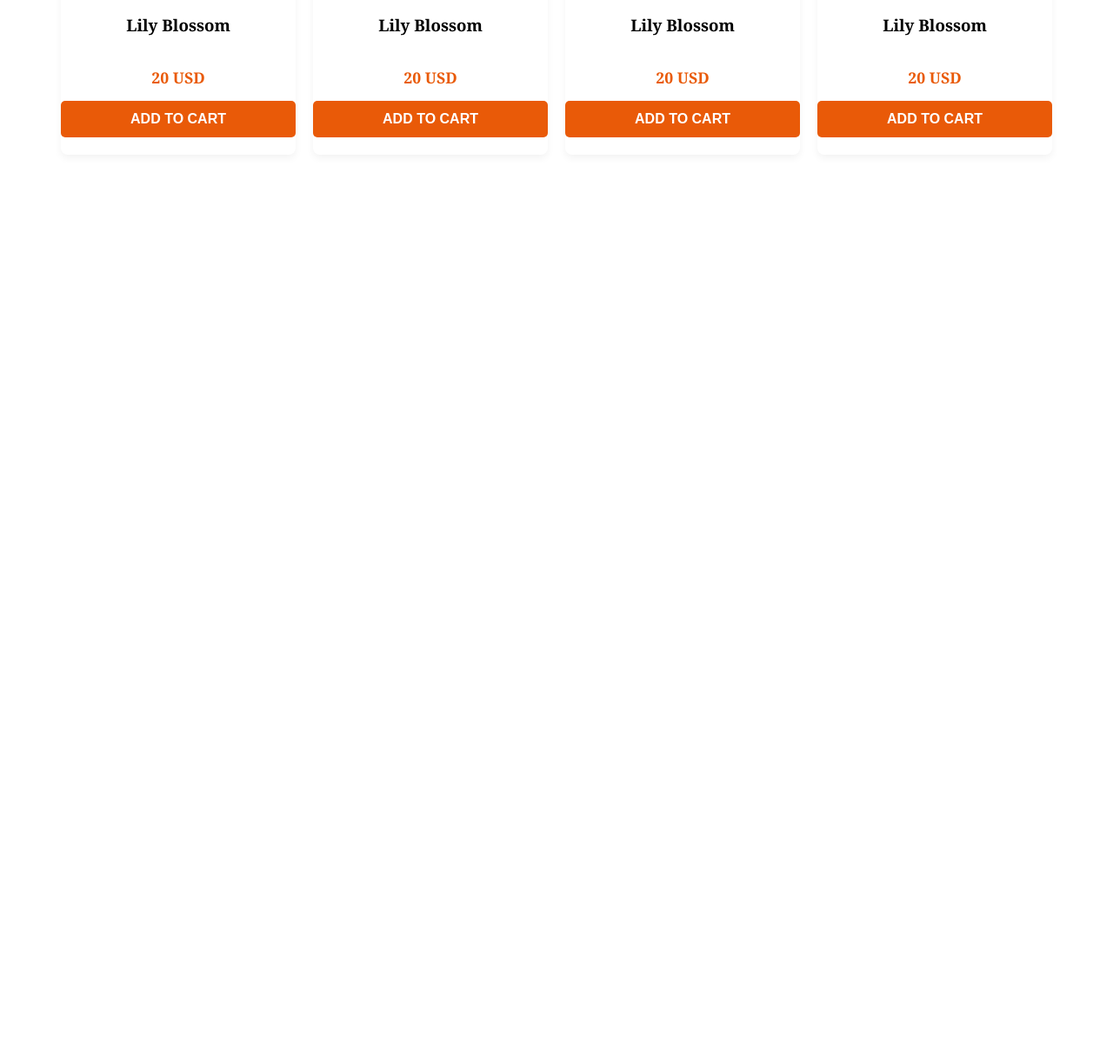
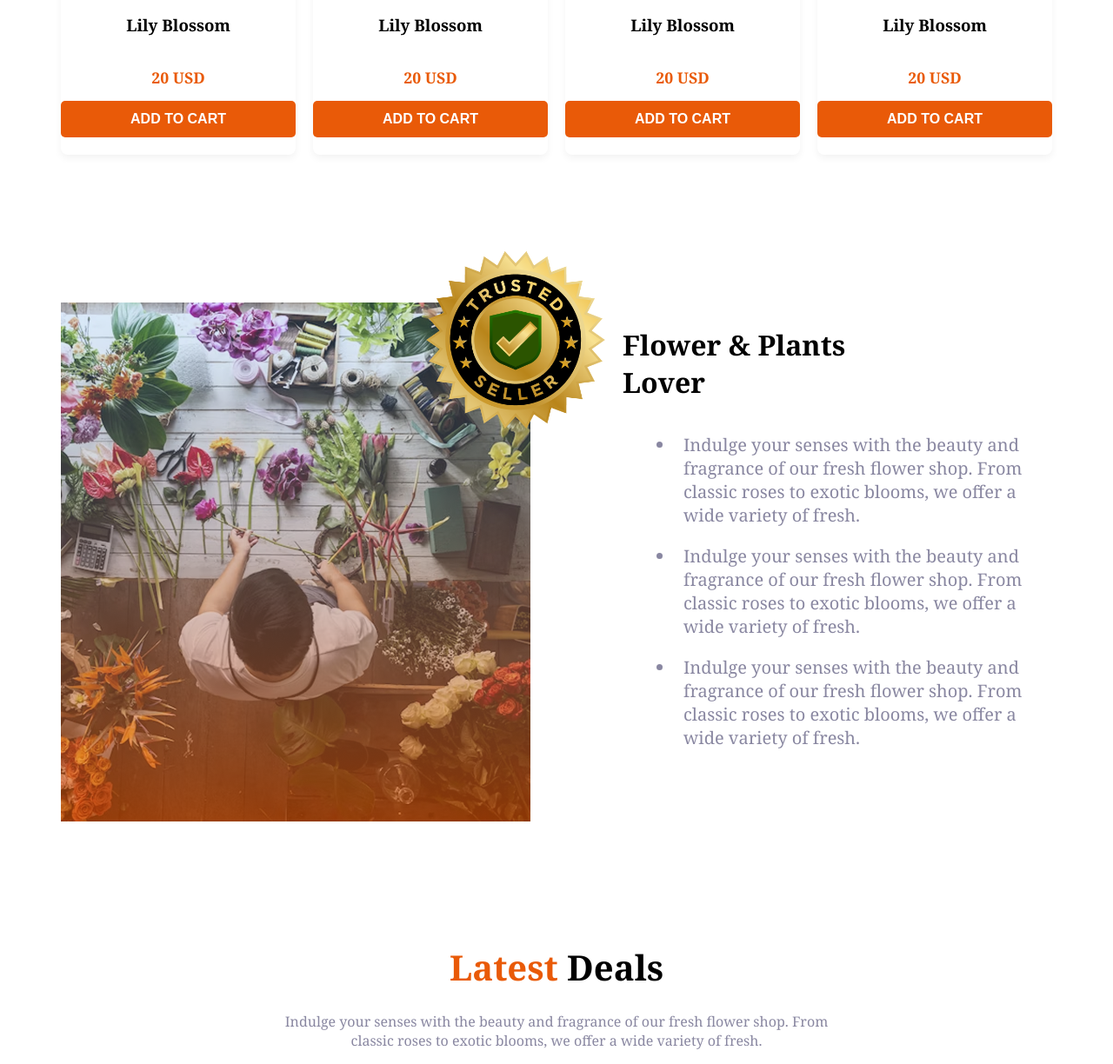
Before and after one commit to Shuvroashish/second-assignment, a plain HTML site: page index.html in a window 1280 px wide. Shown: the part 1705-2929 px from the top of the page at 87% size. Before the commit the page ends 1983 px from the top, so only its background shows below. Drawn offline with Linux system fonts and the light colour scheme.

Commit message:
upto latest deals

```diff
--- a/index.html
+++ b/index.html
@@ -105,10 +105,41 @@
         </div>
     </div>
 </section>
-
+<section class="about-section ">
+    <div class="container display-flex">
+        <div class="about-image-column display-flex">
+            <img src="/assets/flower-store.png" alt="Florist arranging flowers" class="about-main-image">
+            <div class="trusted-badge">
+                <img src="/assets/trusted-badge.png" alt="Trusted Seller Badge" class="badge-icon">
+            </div>
+        </div>
+        <div class="about-content-column">
+            <h1 class="about-title black">Flower & Plants <br>Lover</h1>
+            <ul class="about-list">
+                <li class="about-list-item gray1">
+                    Indulge your senses with the beauty and fragrance of our fresh flower shop. From classic roses to exotic blooms, we offer a wide variety of fresh.
+                </li>
+                <li class="about-list-item gray1">
+                    Indulge your senses with the beauty and fragrance of our fresh flower shop. From classic roses to exotic blooms, we offer a wide variety of fresh.
+                </li>
+                <li class="about-list-item gray1">
+                    Indulge your senses with the beauty and fragrance of our fresh flower shop. From classic roses to exotic blooms, we offer a wide variety of fresh.
+                </li>
+            </ul>
+        </div>
+    </div>
+</section>
+<section class="deals" >
+    <div class="deal">
+        <h1 class="l-deal"><span class="lemon">Latest</span> <span class="black">Deals</span></h1>
+        <p class="deal-para gray1">
+            Indulge your senses with the beauty and fragrance of our fresh flower shop. From <br> classic roses to exotic blooms, we offer a wide variety of fresh.
+        </p>
+    </div>
+</section>
     </main>
     <footer>
-<img src="" alt="">
+
     </footer>
 </body>
 </html>
--- a/styles/styles.css
+++ b/styles/styles.css
@@ -174,8 +174,54 @@
 }
 
 
-/*abot*/
+/*about section*/
+.about-section{
+    padding-top: 80px;
+}
+.badge-icon{
+    max-width: 286px;
+    max-height: 286px;
+    margin-left: -160px;
+    margin-top:-100px;
 
+}
+
+.about-title{
+    max-width: 540px;
+    max-height: 137px;
+    font-weight: bold;
+    font-size: 2em;
+}
+
+.about-content-column{
+    margin-left: -20px;
+    /* text-align: center; */
+}
+
+.about-list-item{
+    font-size: 1.25em;
+    padding: 10px;
+    margin-left: 20px;
+}
+
+/*deals*/
+.deals{
+    margin-top: 120px;
+}
+.deal{
+    text-align: center;
+    justify-content: center;
+}
+
+.l-deal{
+    font-weight: bold;
+    font-size: 2.5em;
+}
+
+.deal-para{
+    font-size: 1em;
+    margin-top: -10px;
+}
 
 /*responsive media query*/
 @media  and (max-width: 576px) {
```
